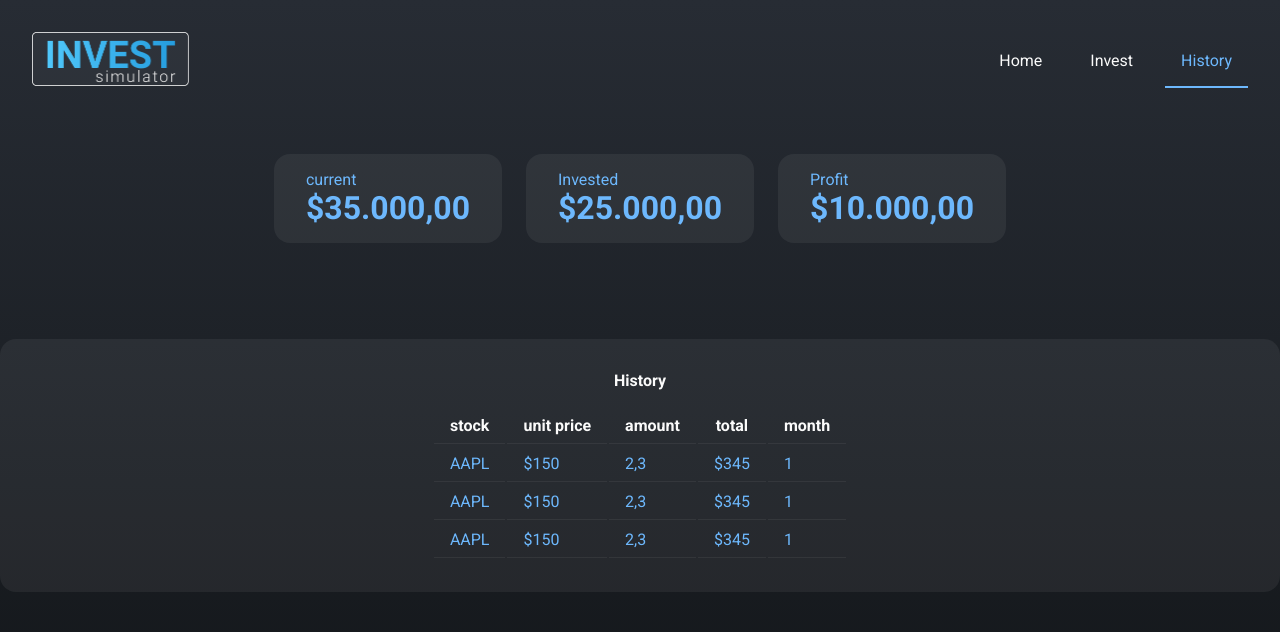
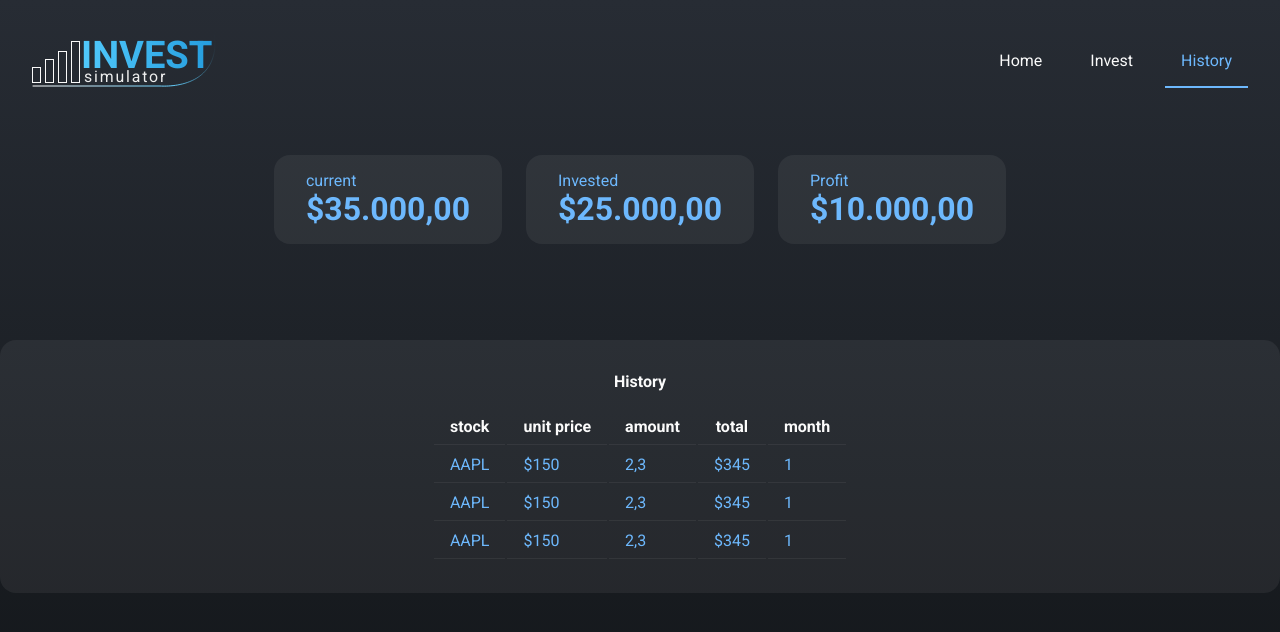
Before and after one commit to massaaki/context-api-with-next-sample, a Next.js app: page /history in a window 1280 px wide. Shown: the top 632 px of the page. Built offline with nearby package versions, Linux system fonts and the light colour scheme.

Commit message:
feat: change logo

```diff
--- a/src/components/Nav/index.tsx
+++ b/src/components/Nav/index.tsx
@@ -5,6 +5,7 @@ import Image from 'next/image';
 import { NavLink } from "../NavLink";
 
 import * as S from './styles';
+import { Logo } from "../../illustration/Logo";
 
 export const Nav = () => {
   const { asPath } = useRouter();
@@ -16,7 +17,7 @@ export const Nav = () => {
         <div>
           <Link href="/">
             <a>
-              <Image src="/logo.png" width={157} height={54} alt="Logo image" />
+              <Logo />
             </a>
           </Link>
         </div>
--- /dev/null
+++ b/src/illustration/Logo/index.tsx
@@ -0,0 +1,30 @@
+export const Logo = () => (
+  <svg width="184" height="55" viewBox="0 0 184 55" fill="none" xmlns="http://www.w3.org/2000/svg">
+    <g id="logo">
+      <text id="INVEST" fill="url(#paint0_linear_7_221)" xmlSpace="preserve" fontFamily="Roboto" fontSize="38.1176" fontWeight="bold" letterSpacing="0em"><tspan x="49" y="35.5285">INVEST</tspan></text>
+      <text id="simulator" fill="#EEEEEE" xmlSpace="preserve" fontFamily="Roboto" fontSize="15.8824" fontWeight="300" letterSpacing="0.115em"><tspan x="52" y="49.9285">simulator</tspan></text>
+      <g id="graph">
+        <rect id="Rectangle 42" x="0.5" y="35.5" width="8" height="15" stroke="#FAFAFA" />
+        <rect id="Rectangle 43" x="13.5" y="27.5" width="8" height="23" stroke="#FAFAFA" />
+        <rect id="Rectangle 44" x="26.5" y="19.5" width="8" height="31" stroke="#FAFAFA" />
+        <rect id="Rectangle 45" x="39.5" y="9.5" width="8" height="41" stroke="#FAFAFA" />
+      </g>
+      <path id="graph2" d="M183 3C187.5 52.5 142.5 54.8333 128 54H1" stroke="url(#paint1_linear_7_221)" strokeLinecap="round" />
+    </g>
+    <defs>
+      <linearGradient id="paint0_linear_7_221" x1="49" y1="22.2353" x2="198.569" y2="22.2353" gradientUnits="userSpaceOnUse">
+        <stop stopColor="#51C9FC" />
+        <stop offset="1" stopColor="#1F97DA" />
+      </linearGradient>
+      <linearGradient id="paint1_linear_7_221" x1="186" y1="36.0002" x2="0.999905" y2="52.0002" gradientUnits="userSpaceOnUse">
+        <stop stopColor="#4FC6FA" stopOpacity="0" />
+        <stop offset="0.244792" stopColor="#64CDFB" />
+        <stop offset="1" stopColor="white" />
+      </linearGradient>
+    </defs>
+  </svg>
+
+
+
+
+)
```
Also changed, not shown: public/logo.png (deleted).
